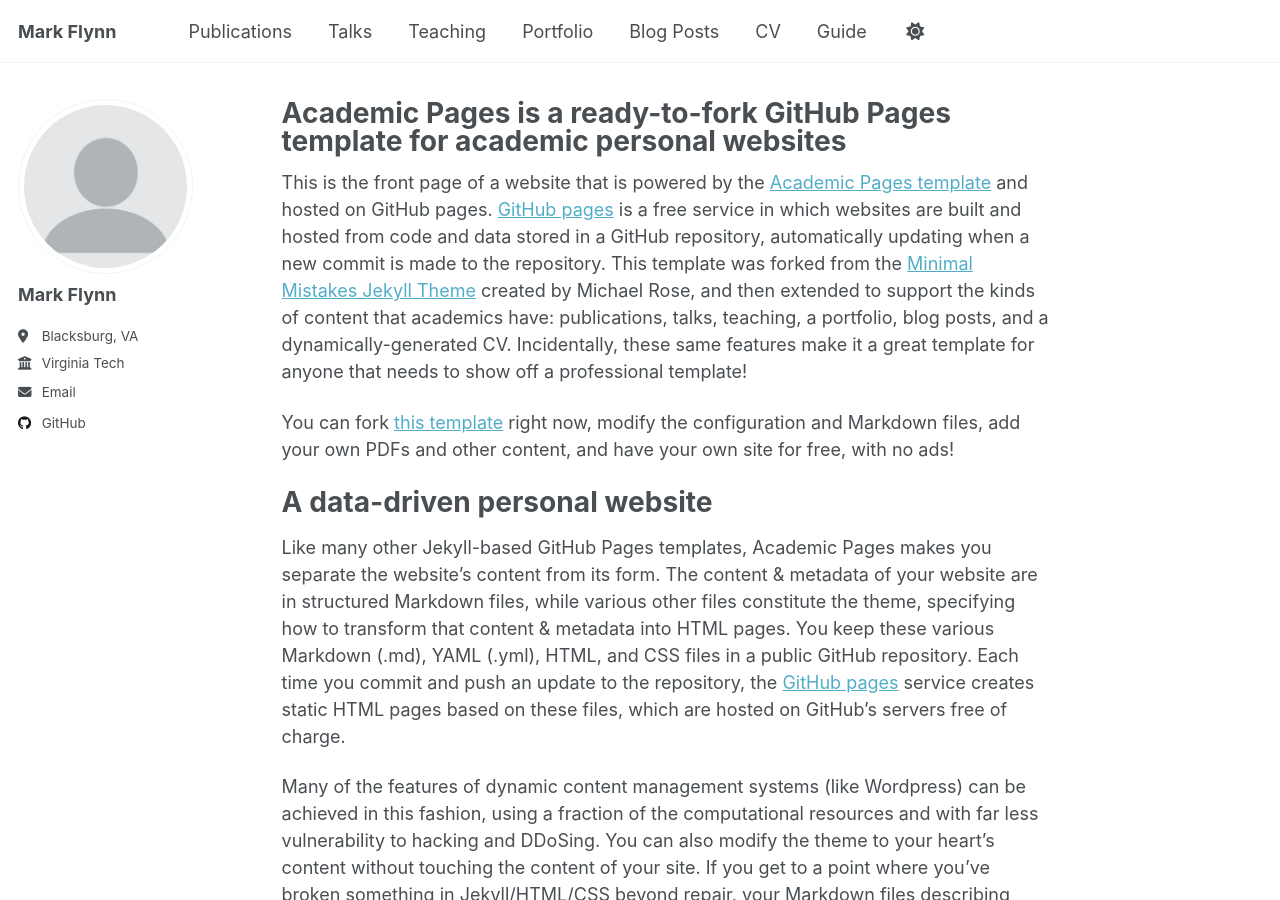
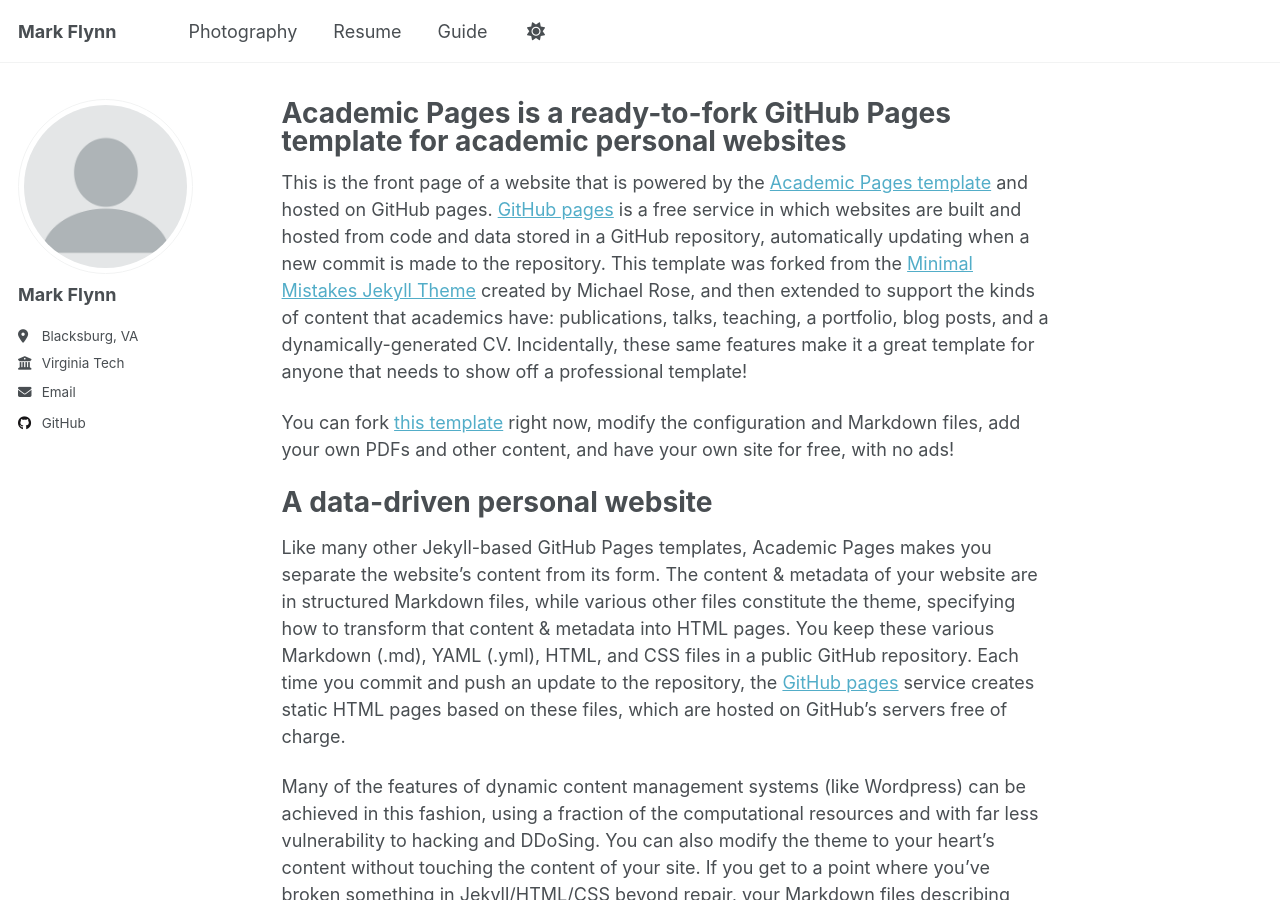
Before and after one commit to markbflynn/markbflynn.github.io, a Jekyll site: the page built from _pages/about.md, in a window 1280 px wide and 900 px high. Built offline with Jekyll 4.4.1, drawn with Linux system fonts in a browser that asks for light colours; a script that is not in the unit is left out.

Commit message:
Update navigation links

```diff
--- a/_data/navigation.yml
+++ b/_data/navigation.yml
@@ -8,22 +8,22 @@
 #      Markdown formatted page while the second is generated using JSON.
 
 main:
-  - title: "Publications"
-    url: /publications/
+#  - title: "Publications"
+#    url: /publications/
 
-  - title: "Talks"
-    url: /talks/
+#  - title: "Talks"
+#    url: /talks/
 
-  - title: "Teaching"
-    url: /teaching/
+#  - title: "Teaching"
+#    url: /teaching/
 
-  - title: "Portfolio"
-    url: /portfolio/
+  - title: "Photography"
+    url: https://adobe.ly/4gcHccm
 
-  - title: "Blog Posts"
-    url: /year-archive/
+#  - title: "Blog Posts"
+#    url: /year-archive/
 
-  - title: "CV"
+  - title: "Resume"
     url: /cv/
 
   # - title: "CV"
```
